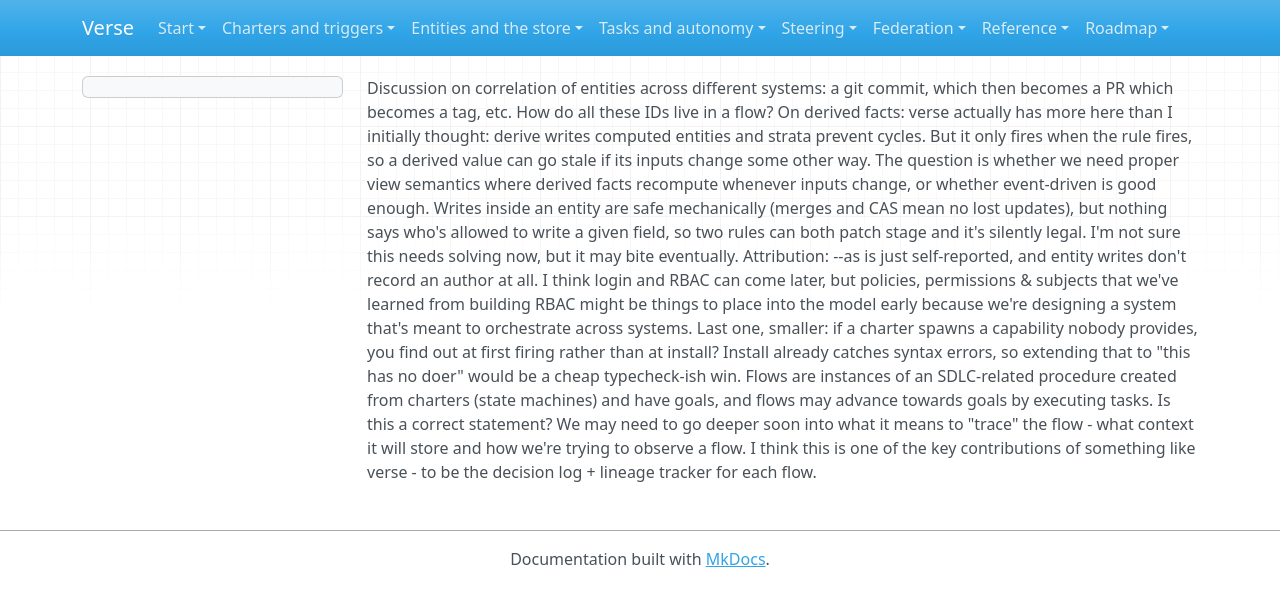
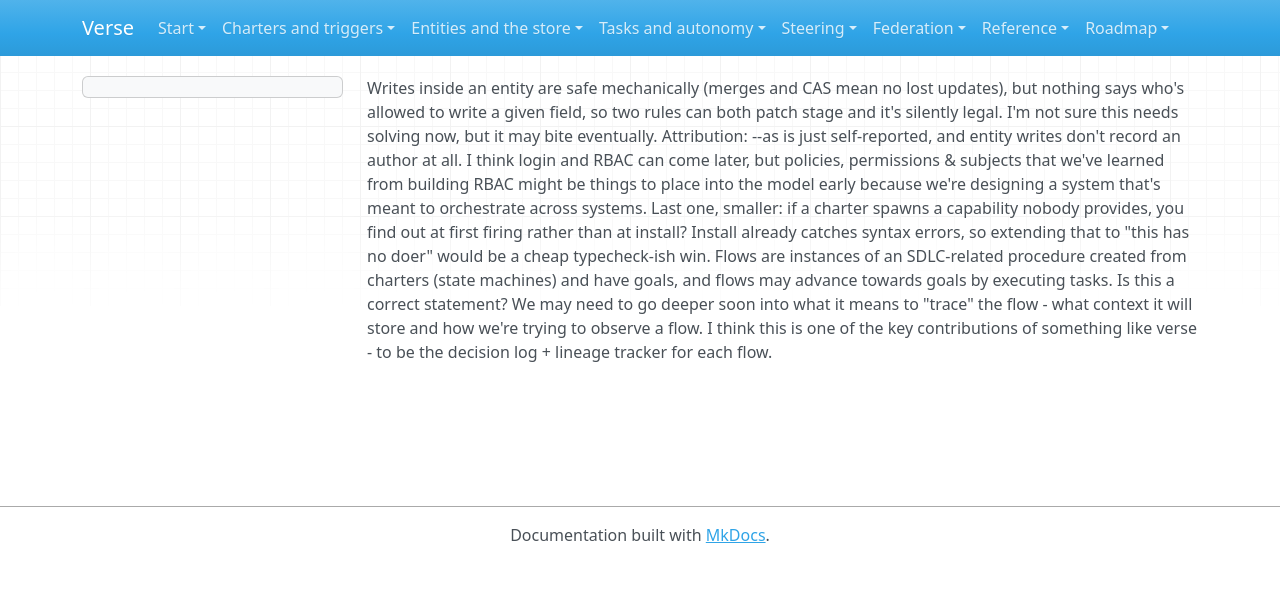
Before and after one commit to signadot/viff, an MkDocs documentation site: the page built from docs/working/questions.md, in a window 1280 px wide. Shown: the top 606 px of the page. Built offline with MkDocs 1.6.1, drawn with Linux system fonts in a browser that asks for light colours.

Commit message:
working notes: two more questions have answers in the tree
The correlation question has scripts/lineage.sh behind it — three id schemes, the
derived link the engine names f(rule, subject), and the set read that reassembles
the chain — and the derived-facts one has docs/working/derived-views.md, which
proposes !view.* and says what it does not settle.

Both leave by the direction working/README.md describes for a note that gets
built, rather than by tidying: what answers them is in the tree, and the
reasoning is in the commits that put it there.

Checked: prose only, no code touched
Co-Authored-By: Claude Opus 5 (1M context) <noreply@anthropic.com>

```diff
--- a/docs/working/questions.md
+++ b/docs/working/questions.md
@@ -1,5 +1,3 @@
-Discussion on correlation of entities across different systems: a git commit, which then becomes a PR which becomes a tag, etc. How do all these IDs live in a flow?
-On derived facts: verse actually has more here than I initially thought: derive writes computed entities and strata prevent cycles. But it only fires when the rule fires, so a derived value can go stale if its inputs change some other way. The question is whether we need proper view semantics where derived facts recompute whenever inputs change, or whether event-driven is good enough.
 Writes inside an entity are safe mechanically (merges and CAS mean no lost updates), but nothing says who's allowed to write a given field, so two rules can both patch stage and it's silently legal. I'm not sure this needs solving now, but it may bite eventually.
 Attribution: --as is just self-reported, and entity writes don't record an author at all. I think login and RBAC can come later, but policies, permissions & subjects that we've learned from building RBAC might be things to place into the model early because we're designing a system that's meant to orchestrate across systems.
 Last one, smaller: if a charter spawns a capability nobody provides, you find out at first firing rather than at install? Install already catches syntax errors, so extending that to "this has no doer" would be a cheap typecheck-ish win.
```
